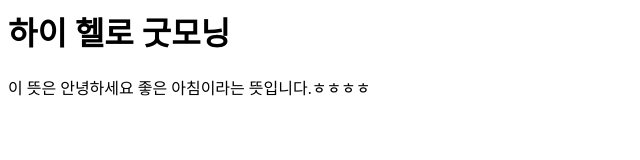
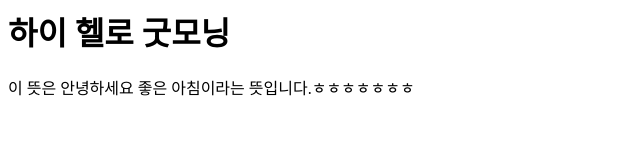
Before and after one commit to Atlantissss/second_git, a plain HTML site: page index.html in a window 1280 px wide. Shown: the full height of the page, 0-640 px from the left. Drawn offline with Linux system fonts and the light colour scheme.

Commit message:
수정수정수정

```diff
--- a/index.html
+++ b/index.html
@@ -5,6 +5,6 @@
 </head>
 <body>
 <h1>하이 헬로 굿모닝</h1>
-<p>이 뜻은 안녕하세요 좋은 아침이라는 뜻입니다.ㅎㅎㅎㅎ
+<p>이 뜻은 안녕하세요 좋은 아침이라는 뜻입니다.ㅎㅎㅎㅎㅎㅎㅎ
 </body>
 </html>
```
